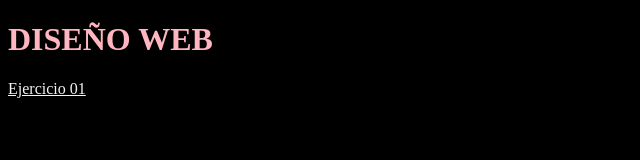
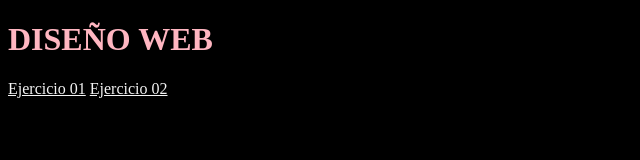
Before and after one commit to beaerys/bea3rys.github.io, a plain HTML site: page index.html in a window 1280 px wide. Shown: the whole page, without its empty margins (0-640 px from the left). Drawn offline with Linux system fonts and the light colour scheme.

Commit message:
Ejercicio 2
añadido ej02 al menú (github)

```diff
--- a/index.html
+++ b/index.html
@@ -10,5 +10,6 @@
 <body>
     <h1>DISEÑO WEB</h1>
     <a href="EJ01_Elpais/index.html">Ejercicio 01</a>
+    <a href="EJ02_Imagenes/index.html">Ejercicio 02</a>
 </body>
 </html>
```
